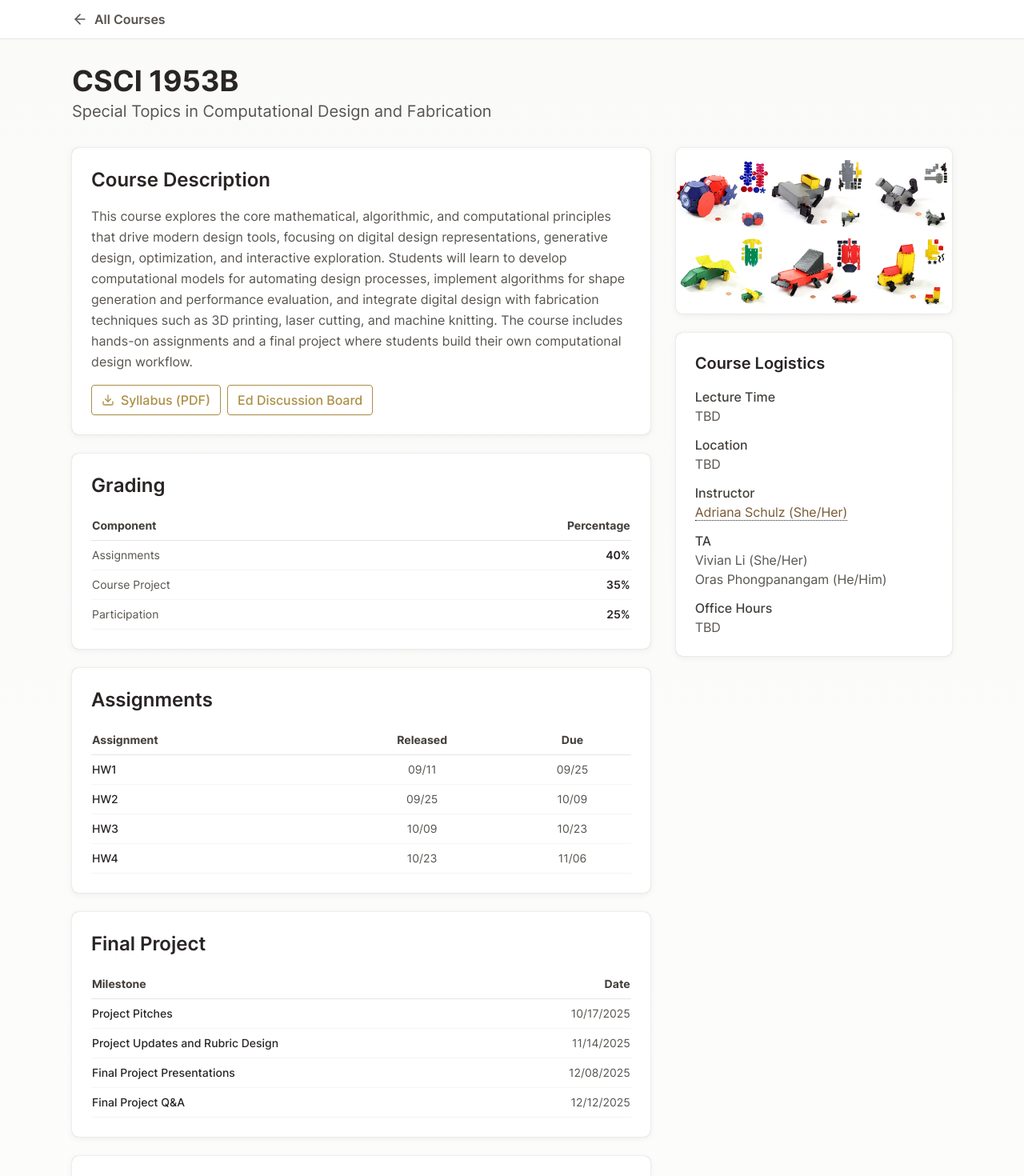
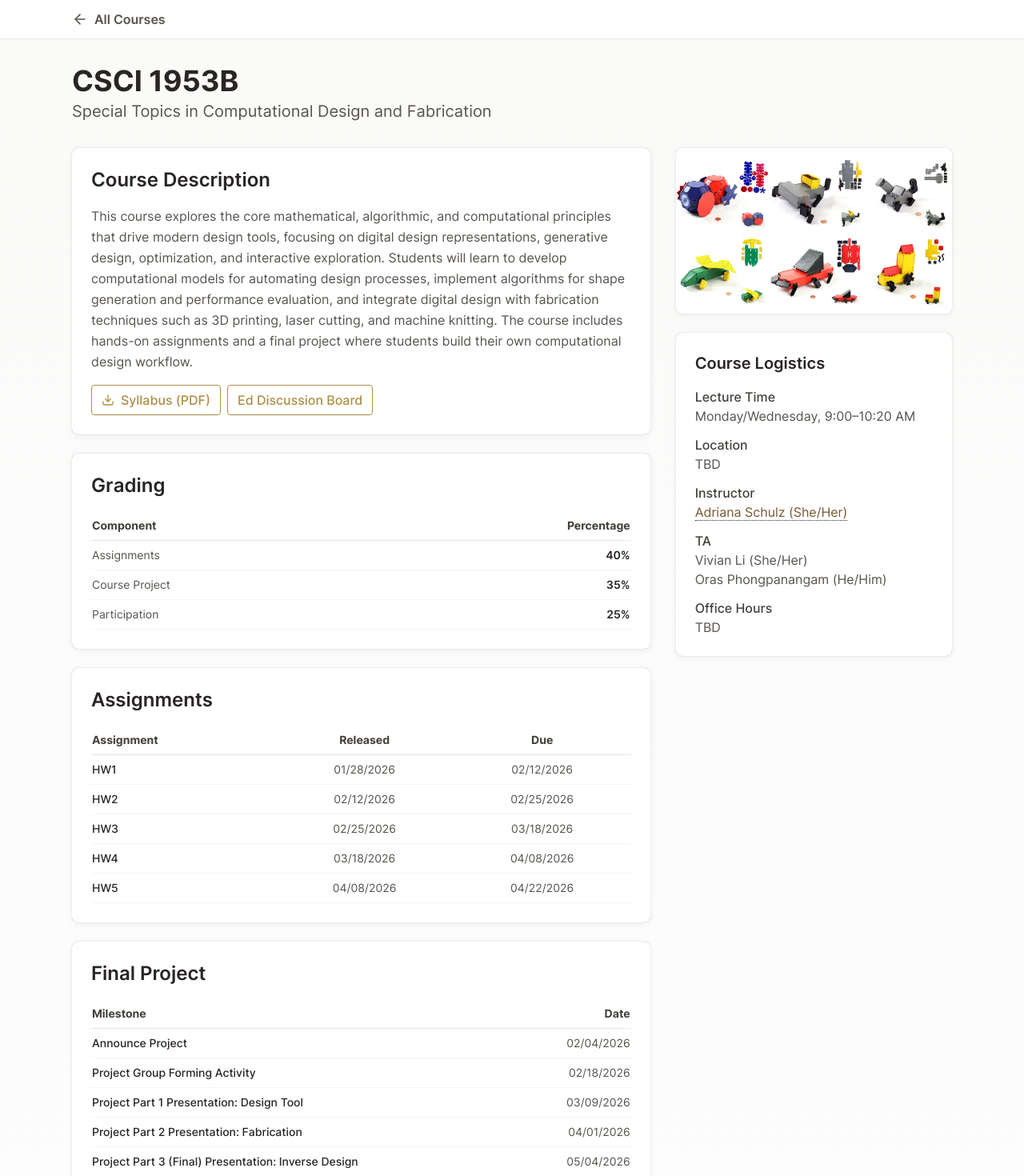
Before and after one commit to cdg-lab/cdg-website, a Next.js app: page /courses/csci1953b-spring2026 in a window 1280 px wide. Shown: the top 1470 px of the page at 80% size. Built offline with nearby package versions, Linux system fonts and the light colour scheme.

Commit message:
feat: add class time, homeworks, project milestones

```diff
--- a/src/app/(course)/courses/csci1953b-spring2026/page.tsx
+++ b/src/app/(course)/courses/csci1953b-spring2026/page.tsx
@@ -23,9 +23,9 @@ const courseInfo: CourseInfo = {
   term: 'Spring 2026',
   instructor: 'Adriana Schulz (She/Her)',
   ta: 'Vivian Li (She/Her) \n Oras Phongpanangam (He/Him)',
-  time: 'TBD',
-  location: 'TBD',
-  officeHours: 'TBD',
+  time: 'Monday/Wednesday, 9:00–10:20 AM',
+  location: 'TBD', // TODO: add location
+  officeHours: 'TBD', // TODO: add office hours
   description: `This course explores the core mathematical, algorithmic, and computational principles that drive modern design tools, focusing on digital design representations, generative design, optimization, and interactive exploration. Students will learn to develop computational models for automating design processes, implement algorithms for shape generation and performance evaluation, and integrate digital design with fabrication techniques such as 3D printing, laser cutting, and machine knitting. The course includes hands-on assignments and a final project where students build their own computational design workflow.`,
 };
 
@@ -35,28 +35,36 @@ const gradingPolicy: GradingPolicy[] = [
   { component: 'Participation', percentage: 25 },
 ];
 
-// TODO: Update assignment dates
 const assignments: Assignment[] = [
-  { id: 'hw1', name: 'HW1', released: '09/11', due: '09/25' },
-  { id: 'hw2', name: 'HW2', released: '09/25', due: '10/09' },
-  { id: 'hw3', name: 'HW3', released: '10/09', due: '10/23' },
-  { id: 'hw4', name: 'HW4', released: '10/23', due: '11/06' },
+  { id: 'hw1', name: 'HW1', released: '01/28/2026', due: '02/12/2026' },
+  { id: 'hw2', name: 'HW2', released: '02/12/2026', due: '02/25/2026' },
+  { id: 'hw3', name: 'HW3', released: '02/25/2026', due: '03/18/2026' },
+  { id: 'hw4', name: 'HW4', released: '03/18/2026', due: '04/08/2026' },
+  { id: 'hw5', name: 'HW5', released: '04/08/2026', due: '04/22/2026' },
 ];
 
-// TODO: Update project milestones and dates
 const projectMilestones: ProjectMilestone[] = [
-  { id: 'pitches', name: 'Project Pitches', date: '10/17/2025' },
+  { id: 'announce', name: 'Announce Project', date: '02/04/2026' },
   {
-    id: 'updates',
-    name: 'Project Updates and Rubric Design',
-    date: '11/14/2025',
+    id: 'groupForming',
+    name: 'Project Group Forming Activity',
+    date: '02/18/2026',
   },
   {
-    id: 'presentations',
-    name: 'Final Project Presentations',
-    date: '12/08/2025',
+    id: 'part1',
+    name: 'Project Part 1 Presentation: Design Tool',
+    date: '03/09/2026',
   },
-  { id: 'qa', name: 'Final Project Q&A', date: '12/12/2025' },
+  {
+    id: 'part2',
+    name: 'Project Part 2 Presentation: Fabrication',
+    date: '04/01/2026',
+  },
+  {
+    id: 'part3',
+    name: 'Project Part 3 (Final) Presentation: Inverse Design',
+    date: '05/04/2026',
+  },
 ];
 
 const schedule: ScheduleEntry[] = [
@@ -92,8 +100,7 @@ const schedule: ScheduleEntry[] = [
   },
   {
     date: '03/02/2026',
-    topic:
-      'Fabricatio01/26/2026	Design Representations Part 1: Data Structuresn Part 3: BDW (3D Printing/ Laser Cutting)',
+    topic: 'Fabrication Part 3: BDW (3D Printing/ Laser Cutting)',
   },
   { date: '03/04/2026', topic: 'Fabrication Part 4: Knitting' },
   { date: '03/09/2026', topic: 'Project Part 1 presentation ' },
```
